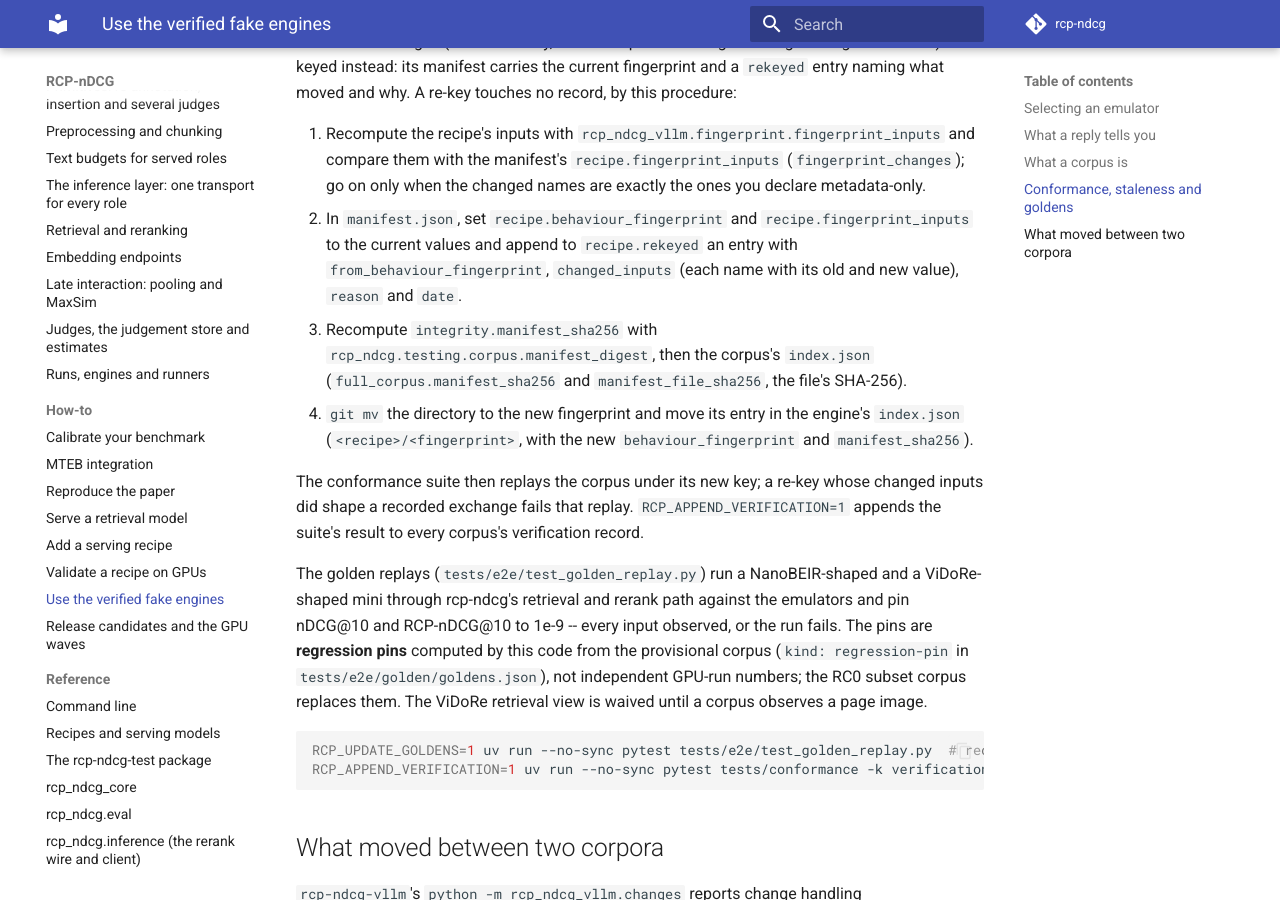
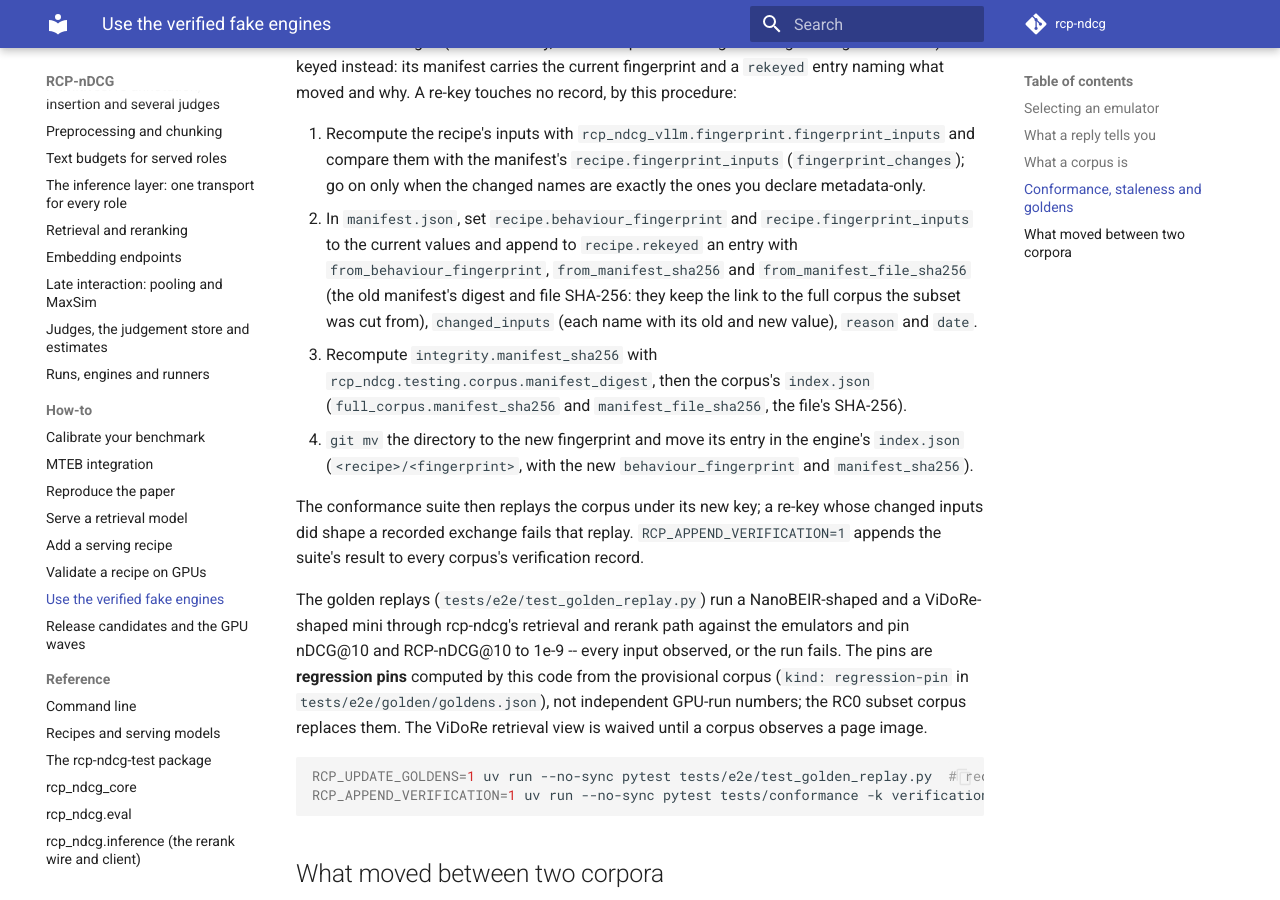
Before and after one commit to cohere-ai/rcp-ndcg, an MkDocs documentation site: the page built from docs/how-to/use-verified-fake-engines.md, in a window 1280 px wide and 900 px high, scrolled down 2200 px. Built offline with MkDocs 1.6.1 and Material for MkDocs 9.7.7, drawn with Linux system fonts in a browser that asks for light colours; comment, search, counter and statistics services are not loaded.

Commit message:
Re-keyed corpora name the manifest they were re-keyed from (digest and file SHA-256)
The subset's manifest is no longer the full corpus's after a re-key; the old hashes,
recovered from d2fa553^, keep the link. Red: the conformance test requiring both on every
rekeyed entry. The documented re-key procedure records them.

```diff
--- a/docs/how-to/use-verified-fake-engines.md
+++ b/docs/how-to/use-verified-fake-engines.md
@@ -88,8 +88,10 @@ naming what moved and why. A re-key touches no record, by this procedure:
    the manifest's `recipe.fingerprint_inputs` (`fingerprint_changes`); go on only when the changed names
    are exactly the ones you declare metadata-only.
 2. In `manifest.json`, set `recipe.behaviour_fingerprint` and `recipe.fingerprint_inputs` to the current
-   values and append to `recipe.rekeyed` an entry with `from_behaviour_fingerprint`, `changed_inputs`
-   (each name with its old and new value), `reason` and `date`.
+   values and append to `recipe.rekeyed` an entry with `from_behaviour_fingerprint`, `from_manifest_sha256`
+   and `from_manifest_file_sha256` (the old manifest's digest and file SHA-256: they keep the link to the full
+   corpus the subset was cut from), `changed_inputs` (each name with its old and new value), `reason` and
+   `date`.
 3. Recompute `integrity.manifest_sha256` with `rcp_ndcg.testing.corpus.manifest_digest`, then the
    corpus's `index.json` (`full_corpus.manifest_sha256` and `manifest_file_sha256`, the file's SHA-256).
 4. `git mv` the directory to the new fingerprint and move its entry in the engine's `index.json`
```
Also changed, not shown: CHANGELOG.md (+18 -0 lines), 6 other files.
